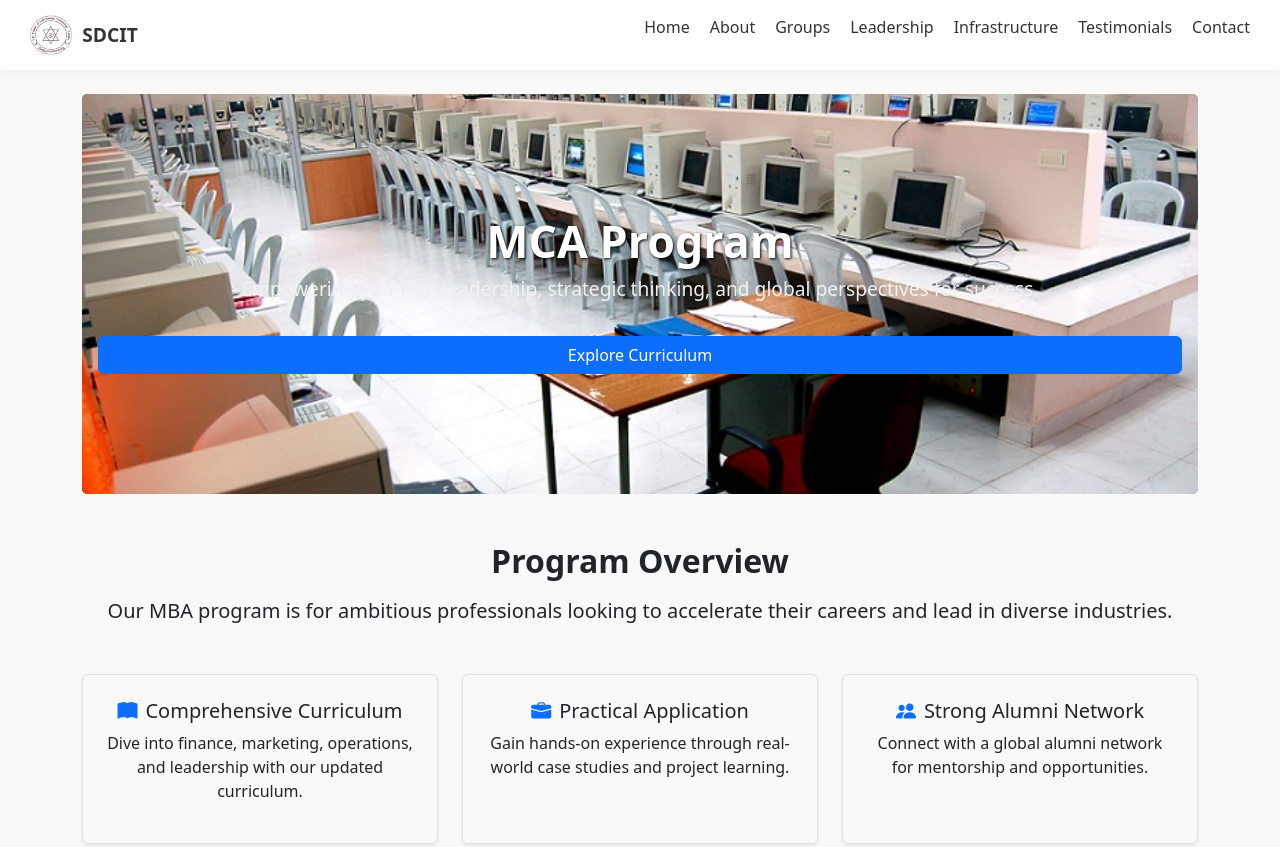
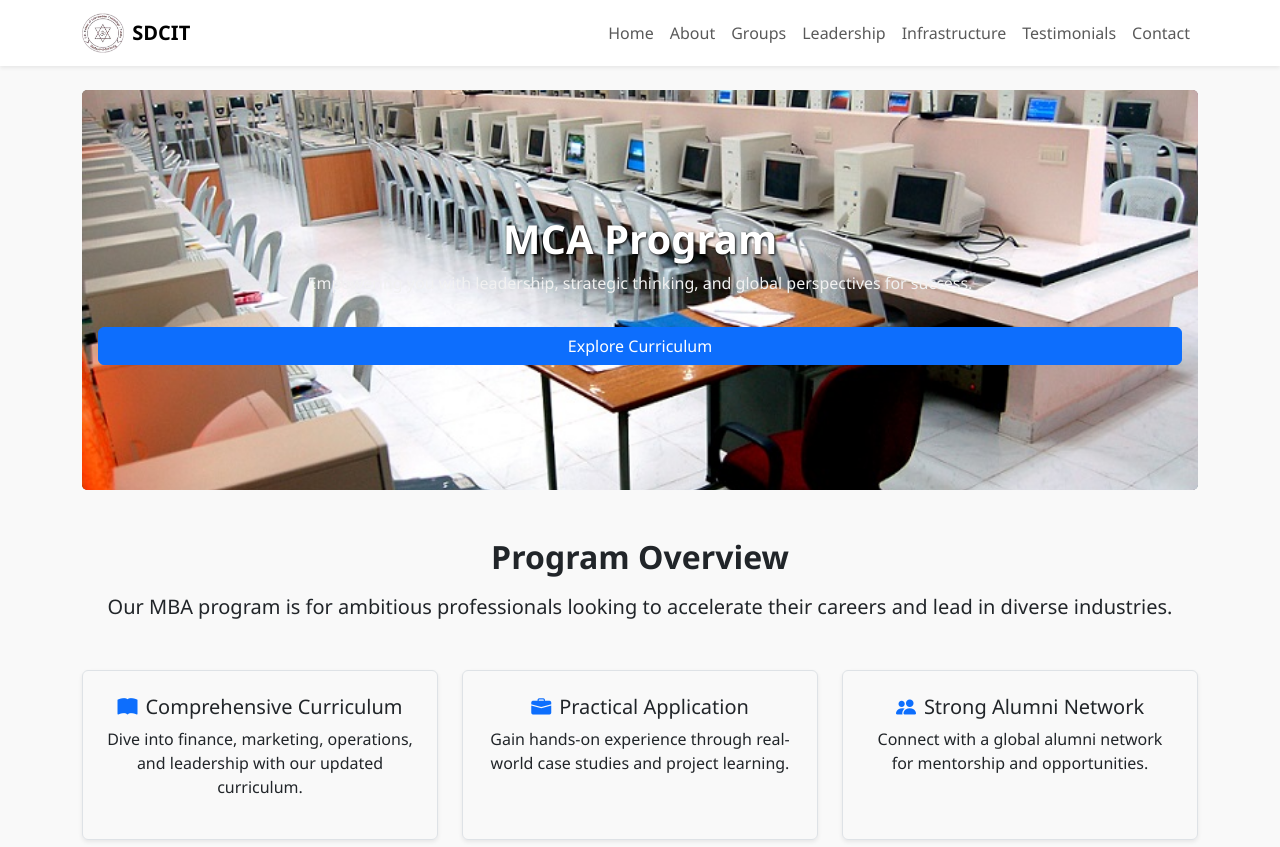
Before and after one commit to SunkaraBhavana3/mcamain, a plain HTML site: page index.html in a window 1280 px wide. Shown: the top 847 px of the page. Drawn offline with nearby package versions, Linux system fonts and the light colour scheme.

Commit message:
Update index.html

```diff
--- a/index.html
+++ b/index.html
@@ -3,7 +3,7 @@
 <head>
   <meta charset="UTF-8" />
   <meta name="viewport" content="width=device-width, initial-scale=1.0"/>
-  <title>College Program Hub - MBA Program</title>
+  <title>College Program Hub - MCA Program</title>
 
   <!-- Bootstrap 5 CSS & Icons -->
   <link href="https://cdn.jsdelivr.net/npm/bootstrap@5.3.3/dist/css/bootstrap.min.css" rel="stylesheet">
@@ -12,58 +12,18 @@
   <style>
     body {
       background-color: #f9f9f9;
+      font-family: 'Segoe UI', sans-serif;
     }
 
-     /* Navbar styles */
-    .navbar {
-      background-color: white;
-      padding: 15px 30px;
-      display: flex;
-      justify-content: space-between;
-      align-items: center;
-      box-shadow: 0 2px 8px rgba(0, 0, 0, 0.05);
-      position: sticky;
-      top: 0;
-      z-index: 1000;
-    }
-
-    .navbar .logo {
-      font-weight: bold;
-      font-size: 1.2rem;
-      display: flex;
-      align-items: center;
-      color: #333;
-    }
-
-    /* Logo image inside navbar */
-    .navbar .logo img {
-      height: 40px;
-      vertical-align: middle;
-      margin-right: 10px;
-    }
-
-    .navbar nav ul {
-      display: flex;
-      list-style: none;
-      gap: 20px;
-    }
-
-    .navbar nav ul li a {
-      text-decoration: none;
-      color: #333;
-      font-weight: 500;
-    }
-
-
     .hero-title {
-      font-size: 2.8rem;
+      font-size: 2.5rem;
       font-weight: 700;
       color: #fff;
       text-shadow: 1px 1px 3px #000;
     }
 
     .hero-text {
-      font-size: 1.2rem;
+      font-size: 1rem;
       color: #f1f1f1;
     }
 
@@ -92,24 +52,30 @@
 </head>
 <body>
 
-<!-- Navigation Bar -->
-  <div class="navbar">
-    <div class="logo">
-      <img src="logo.png" alt="SDCIT Logo" />
-      SDCIT
+  <!-- Navigation Bar -->
+    <!-- Responsive Bootstrap Navbar -->
+  <nav class="navbar navbar-expand-md navbar-light bg-white shadow-sm sticky-top">
+    <div class="container">
+      <a class="navbar-brand d-flex align-items-center" href="#">
+        <img src="logo.png" alt="SDCIT Logo" height="40" class="me-2">
+        <strong>SDCIT</strong>
+      </a>
+      <button class="navbar-toggler" type="button" data-bs-toggle="collapse" data-bs-target="#navbarNav">
+        <span class="navbar-toggler-icon"></span>
+      </button>
+      <div class="collapse navbar-collapse justify-content-end" id="navbarNav">
+        <ul class="navbar-nav">
+        <li class="nav-item"><a class="nav-link" href="https://sunkarabhavana3.github.io/homepage/">Home</a></li>
+        <li class="nav-item"><a class="nav-link" href="https://sunkarabhavana3.github.io/about/">About</a></li>
+        <li class="nav-item"><a class="nav-link" href="https://sunkarabhavana3.github.io/group/">Groups</a></li>
+        <li class="nav-item"><a class="nav-link" href="https://sunkarabhavana3.github.io/about/#leadership">Leadership</a></li>
+        <li class="nav-item"><a class="nav-link" href="https://sunkarabhavana3.github.io/about/#infrastructure">Infrastructure</a></li>
+        <li class="nav-item"><a class="nav-link" href="https://sunkarabhavana3.github.io/about/#testimonials">Testimonials</a></li>
+        <li class="nav-item"><a class="nav-link" href="https://sunkarabhavana3.github.io/contact/">Contact</a></li>
+      </ul>
+      </div>
     </div>
-    <nav>
-      <ul>
-        <li><a href="index.html">Home</a></li>
-        <li><a href="abovepage.html">About</a></li>
-        <li><a href="#">Groups</a></li>
-        <li><a href="#leadership">Leadership</a></li>
-        <li><a href="#infrastructure">Infrastructure</a></li>
-        <li><a href="#testimonials">Testimonials</a></li>
-        <li><a href="#contact">Contact</a></li>
-      </ul>
-    </nav>
-  </div>
+  </nav>
 
   <!-- Hero Section -->
   <div class="container mt-4">
@@ -164,9 +130,7 @@
             <img src="mca1logo.jpg" class="card-img-top" alt="Semester 1">
             <div class="card-body">
               <span class="badge bg-warning text-dark mb-2">Semester 1</span>
-              <h5 class="card-title">Programming basics, data structures, and mathematical concepts for computing.
-
-</h5>
+              <h5 class="card-title">Programming basics, data structures, and mathematical concepts for computing.</h5>
               <p class="card-text">Business principles, finance, operations, and leadership.</p>
               <a href="https://sunkarabhavana3.github.io/mca1/" class="btn btn-outline-primary btn-sm">View Details</a>
             </div>
@@ -193,7 +157,7 @@
             <div class="card-body">
               <span class="badge bg-warning text-dark mb-2">Semester 3</span>
               <h5 class="card-title">Algorithms, AI & Networking</h5>
-              <p class="card-text">CDesign and analysis of algorithms, artificial intelligence, and computer networks.</p>
+              <p class="card-text">Design and analysis of algorithms, artificial intelligence, and computer networks.</p>
               <a href="https://sunkarabhavana3.github.io/mca3/" class="btn btn-outline-primary btn-sm">View Details</a>
             </div>
           </div>
@@ -206,9 +170,7 @@
             <div class="card-body">
               <span class="badge bg-warning text-dark mb-2">Semester 4</span>
               <h5 class="card-title">Project & Emerging Technologies</h5>
-              <p class="card-text">Final project, cloud computing, data analytics, and industry-relevant tools.
-
-</p>
+              <p class="card-text">Final project, cloud computing, data analytics, and industry-relevant tools.</p>
               <a href="https://sunkarabhavana3.github.io/mca4/" class="btn btn-outline-primary btn-sm">View Details</a>
             </div>
           </div>
@@ -222,7 +184,6 @@
     <div class="container">
       <div class="card-custom">
         <div class="row align-items-center">
-          <!-- Features -->
           <div class="col-lg-7">
             <h3 class="fw-bold mb-4 text-center text-lg-start">Why Choose Our MCA Program?</h3>
 
@@ -259,19 +220,16 @@
             </div>
           </div>
 
-          <!-- Image -->
           <div class="col-lg-5 mt-4 mt-lg-0 text-center">
-            <img src="mcamainlogo.webp" alt="MBA Students" class="img-rounded shadow-sm">
+            <img src="mcamainlogo.webp" alt="MCA Students" class="img-rounded shadow-sm">
           </div>
         </div>
       </div>
     </div>
   </section>
 
-  <!-- Bootstrap JS -->
-  <script src="https://cdn.jsdelivr.net/npm/bootstrap@5.3.3/dist/js/bootstrap.bundle.min.js"></script>
   <!-- Footer -->
-  <footer class="text-center">
+  <footer class="text-center py-4 mt-5 bg-white">
     <p class="mb-1">&copy; 2025 SD College Of Information Technology</p>
     <div>
       <a href="#" class="text-dark me-3"><i class="bi bi-facebook"></i></a>
@@ -280,8 +238,7 @@
     </div>
   </footer>
 
+  <!-- Scripts -->
   <script src="https://cdn.jsdelivr.net/npm/bootstrap@5.3.3/dist/js/bootstrap.bundle.min.js"></script>
 </body>
 </html>
-</body>
-</html>
```
